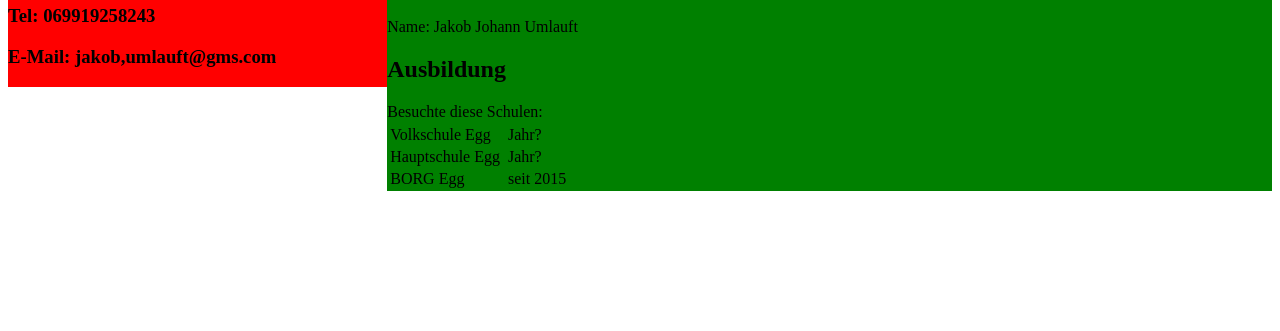
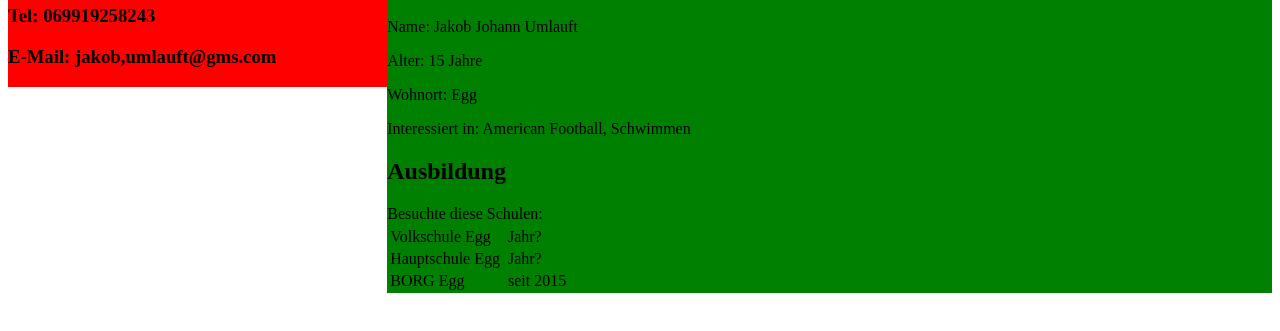
Before and after one commit to JakeU10/Jakob-U, a plain HTML site: page cv/index.html in a window 1280 px wide. Shown: the part 163-494 px from the top of the page. Drawn offline with Linux system fonts and the light colour scheme.

Commit message:
Update index.html

```diff
--- a/cv/index.html
+++ b/cv/index.html
@@ -16,9 +16,9 @@
     <div class="right">
       <h1>Steckbrief</h1>
       <p>Name: Jakob Johann Umlauft</p>
-      <p></p>
-      <p></p>
-      <p></p>
+      <p>Alter: 15 Jahre</p>
+      <p>Wohnort: Egg</p>
+      <p>Interessiert in: American Football, Schwimmen</p>
       <h2>Ausbildung</h2>
       <table>
         <tr colspan="3">Besuchte diese Schulen:</tr>
```
